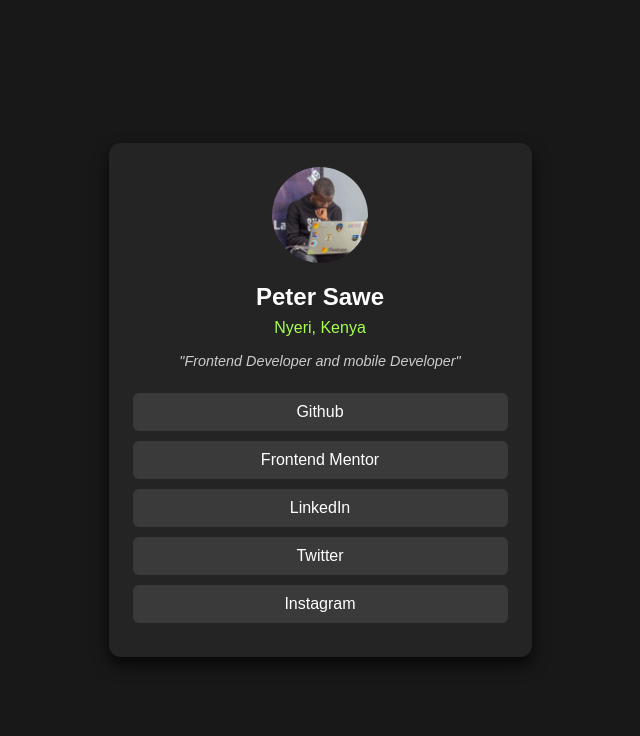
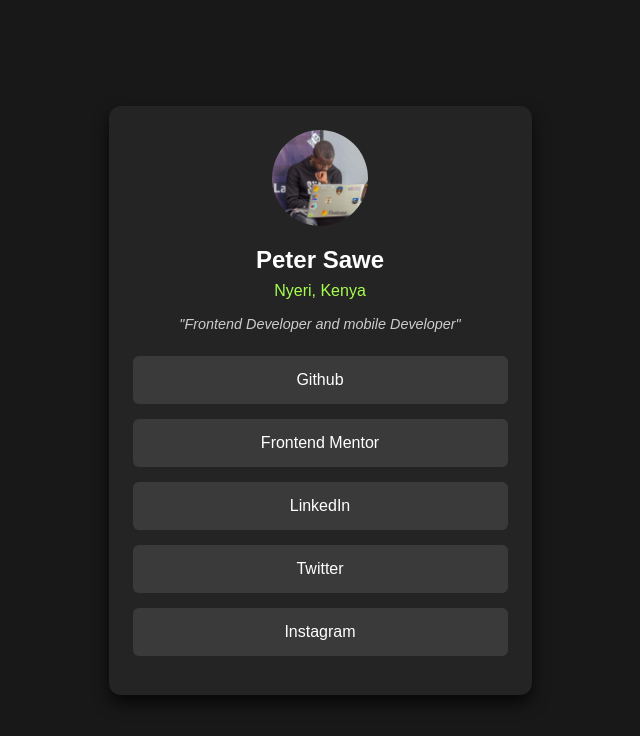
Before and after one commit to sawepeter/Social-Profiles, a plain HTML site: page index.html in a window 1280 px wide. Shown: the whole page, without its empty margins (320-960 px from the left). Drawn offline with Linux system fonts and the light colour scheme; files whose address does not match are found by name.

Commit message:
initial commit

```diff
--- a/style.css
+++ b/style.css
@@ -58,10 +58,10 @@ body {
 .btn {
     background-color: #3a3a3a;
     color: #ffffff;
-    padding: 10px 0;
+    padding: 15px 0;
     border-radius: 6px;
     text-decoration: none;
-    margin-bottom: 10px;
+    margin-bottom: 15px;
     transition: background-color 0.3s;
 }
 
```
